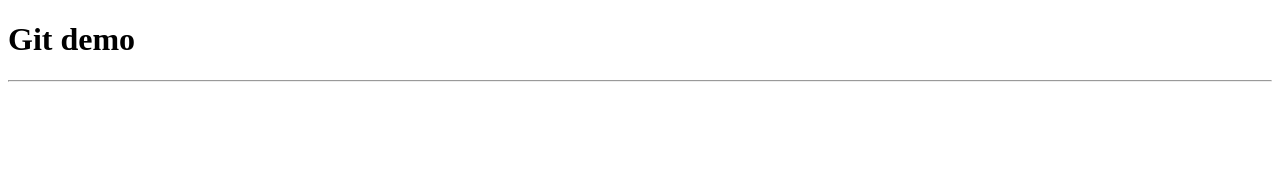
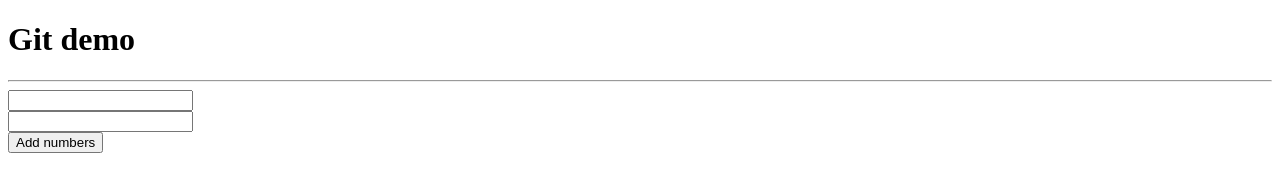
Before and after one commit to siposm/wblr-git-demo, a plain HTML site: page index.html in a window 1280 px wide. Drawn offline with Linux system fonts and the light colour scheme.

Commit message:
HTML skeleton created

```diff
--- a/index.html
+++ b/index.html
@@ -8,5 +8,8 @@
 <body>
 	<h1>Git demo</h1>
 	<hr>
+	<input type="number" id="param-a"><br>
+	<input type="number" id="param-b"><br>
+	<button>Add numbers</button>
 </body>
 </html>
```
